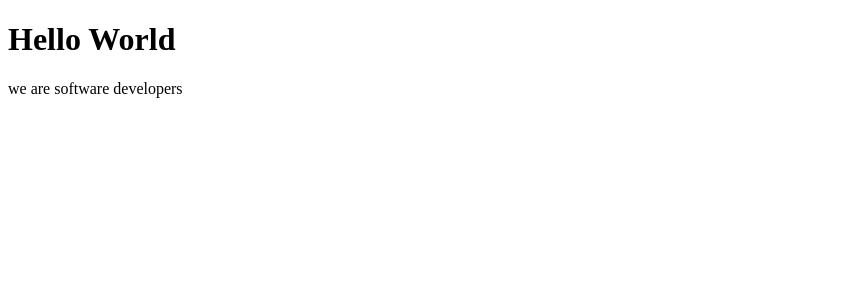
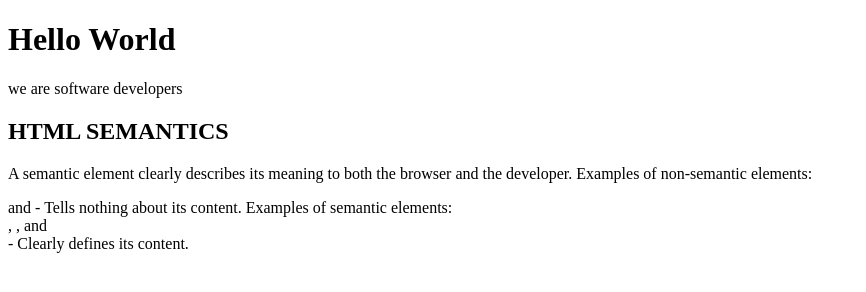
Before and after one commit to samuel3120/practice, a plain HTML site: page index.html in a window 1280 px wide. Shown: the whole page, without its empty margins (0-866 px from the left). Drawn offline with Linux system fonts and the light colour scheme.

Commit message:
another commit

```diff
--- a/index.html
+++ b/index.html
@@ -1,6 +1,7 @@
 <!DOCTYPE html>
 
 <html>
+
 <head>
     <meta charset="utf-8">
     <meta http-equiv="X-UA-Compatible" content="IE=edge">
@@ -9,9 +10,17 @@
     <meta name="viewport" content="width=device-width, initial-scale=1">
 
 </head>
+
 <body>
     <h1>Hello World</h1>
     <p>we are software developers</p>
+    <section>
+        <h2>HTML SEMANTICS</h2>
+        <p>A semantic element clearly describes its meaning to both the browser and the developer. Examples of non-semantic elements:
+            <div> and <span> - Tells nothing about its content.
+
+                Examples of semantic elements: <form>, <table>, and <article> - Clearly defines its content.</p>
+        </section>
 
 
     </body>
```
Lines whose indentation alone changed are shown as unchanged.
